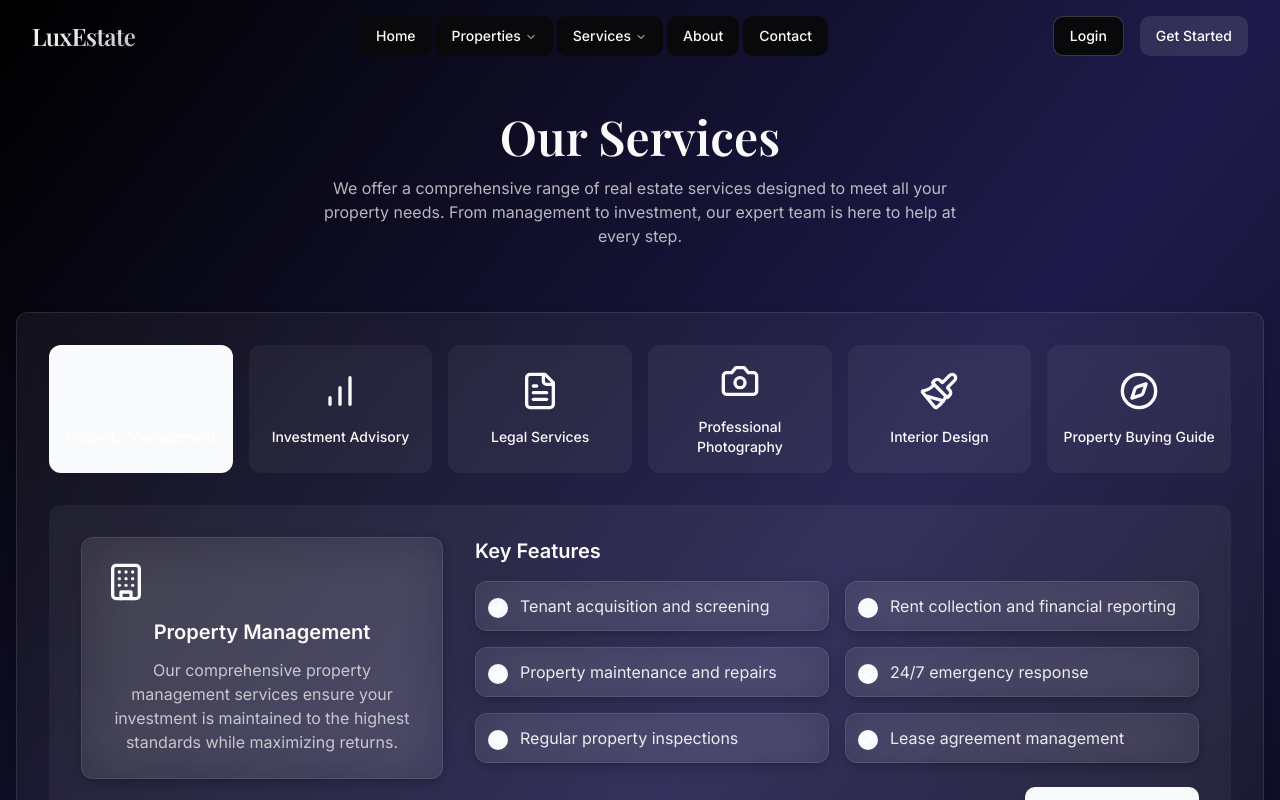
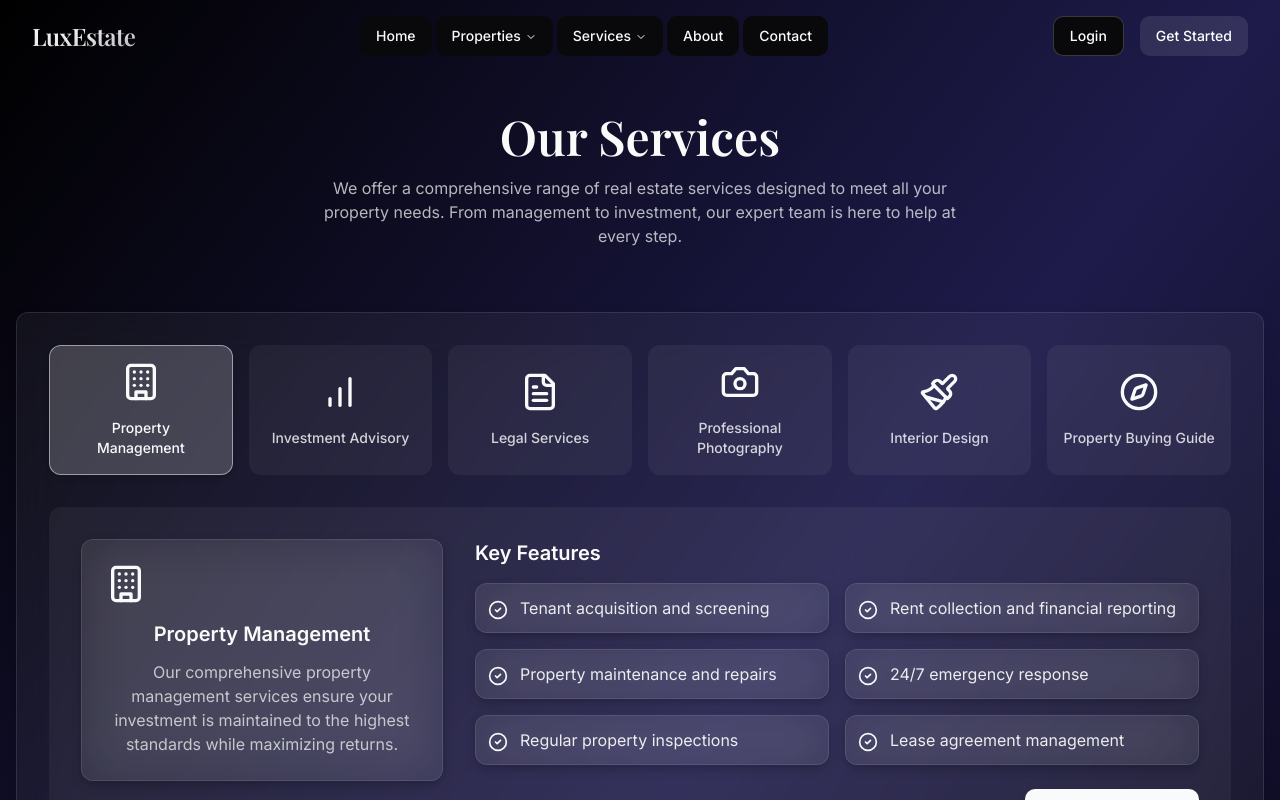
Before and after one commit to Madhu5123/darkest-nest-anime, a React (Vite) app: page /services in a window 1280 px wide. Shown: the top 800 px of the page. Built offline with nearby package versions, Linux system fonts and the light colour scheme.

Commit message:
Fix Services page CSS
Addresses CSS issues on the Services page, specifically related to service selection and bullet points.

```diff
--- a/src/pages/Services.tsx
+++ b/src/pages/Services.tsx
@@ -1,4 +1,3 @@
-
 import { useState } from 'react';
 import Navbar from '@/components/Navbar';
 import Footer from '@/components/Footer';
@@ -11,7 +10,8 @@ import {
   Camera,
   Paintbrush,
   Compass,
-  Key
+  Key,
+  CircleCheck
 } from 'lucide-react';
 
 const Services = () => {
@@ -130,13 +130,15 @@ const Services = () => {
                   onClick={() => setActiveTab(service.id)}
                   className={`p-4 rounded-lg text-center transition-all duration-300 ${
                     activeTab === service.id
-                      ? 'bg-primary text-white'
+                      ? 'bg-primary/20 border border-primary/50 shadow-md'
                       : 'bg-white/5 hover:bg-white/10'
                   }`}
                 >
                   <div className="flex flex-col items-center">
                     {service.icon}
-                    <span className="text-sm font-medium">{service.title}</span>
+                    <span className={`text-sm font-medium ${activeTab === service.id ? 'text-primary' : 'text-white/80'}`}>
+                      {service.title}
+                    </span>
                   </div>
                 </button>
               ))}
@@ -157,22 +159,9 @@ const Services = () => {
                   <h3 className="text-xl font-semibold mb-4">Key Features</h3>
                   <div className="grid grid-cols-1 md:grid-cols-2 gap-4">
                     {activeService.features.map((feature, index) => (
-                      <div key={index} className="flex items-start p-3 glass-morphism rounded-lg">
+                      <div key={index} className="flex items-start p-3 glass-morphism rounded-lg hover:bg-white/10 transition-colors">
                         <div className="flex-shrink-0 mr-3 mt-1">
-                          <div className="w-5 h-5 rounded-full bg-primary flex items-center justify-center">
-                            <svg
-                              xmlns="http://www.w3.org/2000/svg"
-                              viewBox="0 0 24 24"
-                              fill="none"
-                              stroke="currentColor"
-                              strokeWidth="3"
-                              strokeLinecap="round"
-                              strokeLinejoin="round"
-                              className="w-3 h-3 text-white"
-                            >
-                              <polyline points="20 6 9 17 4 12" />
-                            </svg>
-                          </div>
+                          <CircleCheck className="h-5 w-5 text-primary" />
                         </div>
                         <p className="text-white/90">{feature}</p>
                       </div>
```
